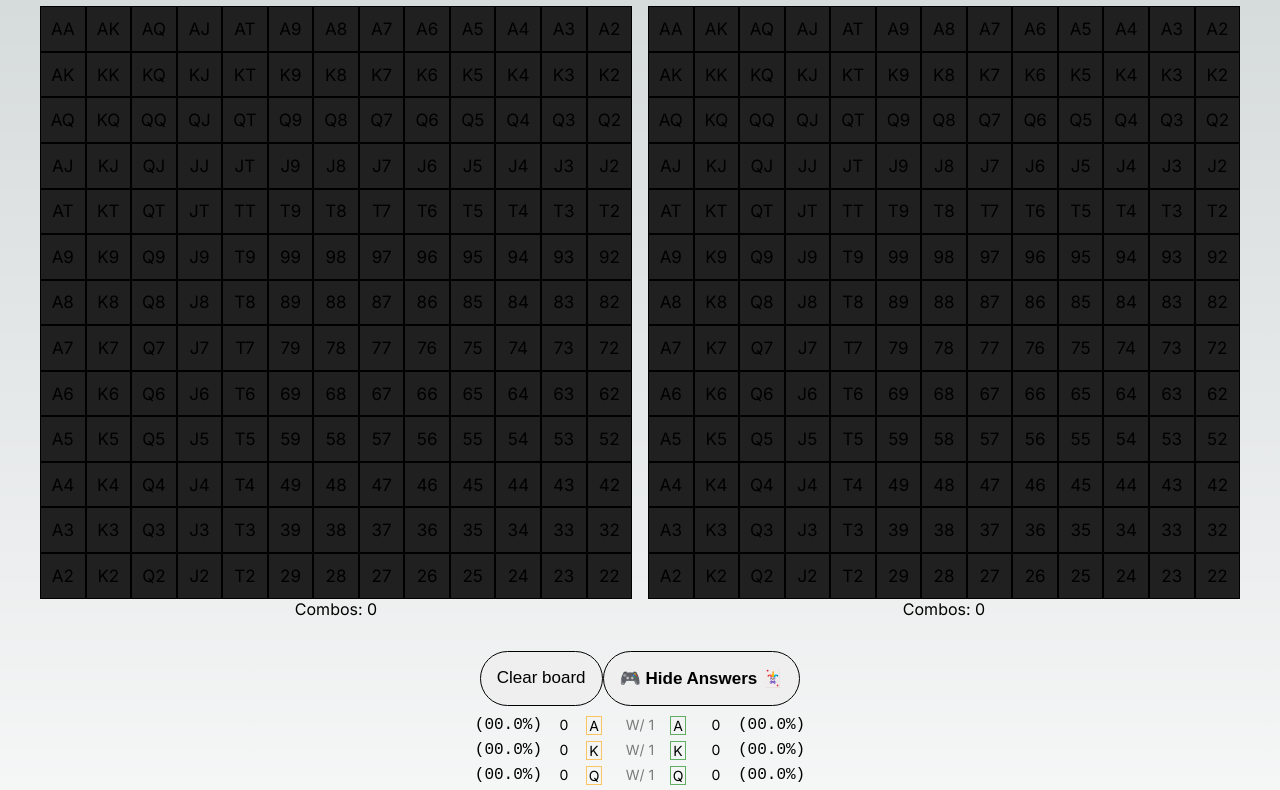
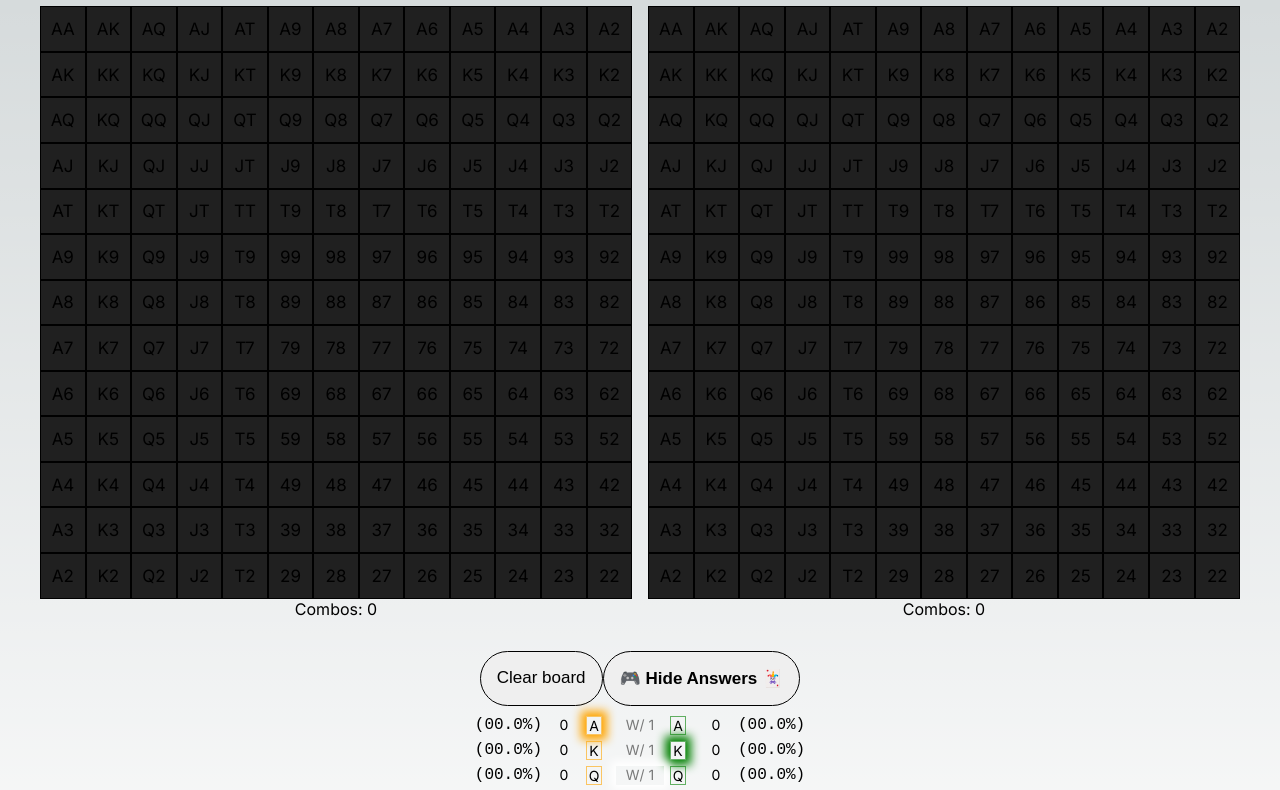
Before and after one commit to anchpop/hardly-know-her, a Next.js app: page / in a window 1280 px wide. Shown: the top 790 px of the page. Built offline with nearby package versions, Linux system fonts and the light colour scheme.

Commit message:
add glow tech

```diff
--- a/src/app/page.module.css
+++ b/src/app/page.module.css
@@ -143,3 +143,14 @@
   margin-top: 1rem;
   flex-direction: row;
 }
+
+.selected.g1 {
+  box-shadow: 0 0 10px 5px #ffa500;
+}
+
+.selected.g2 {
+  box-shadow: 0 0 10px 5px #008000;
+}
+.selected {
+  box-shadow: 0 0 10px 5px #ffffff;
+}
--- a/src/app/page.tsx
+++ b/src/app/page.tsx
@@ -158,9 +158,9 @@ export default function Home() {
 
   const [gameMode, setGameMode] = useState<boolean>(false);
 
-  const [guesses, setGuesses] = useState<("u1" | "u2" | "both" | undefined)[]>([
-    "u1",
-    "u2",
+  const [guesses, setGuesses] = useState<("g1" | "g2" | "both" | undefined)[]>([
+    "g1",
+    "g2",
     "both",
     undefined,
   ]);
@@ -206,7 +206,7 @@ export default function Home() {
         className={`${gameMode ? styles.gameContainer : ""} ${styles.comboGrid
           }`}
       >
-        {ranks.map((rank) => (
+        {ranks.map((rank, i) => (
           <React.Fragment key={rank}>
             {/* percentage */}
             <div
@@ -233,17 +233,17 @@ export default function Home() {
 
             {/* rank */}
             <div>
-              <div className={`${styles.g1} ${styles.rank}`}>{rank}</div>
+              <div className={`${guesses[i] === "g1" ? styles.selected : ""} ${styles.g1} ${styles.rank}`}>{rank}</div>
             </div>
 
             {/* separator */}
-            <div style={{ textAlign: "center" }}>
+            <div style={{ textAlign: "center" }} className={`${guesses[i] === "both" ? styles.selected : ""}`}>
               <div style={{ opacity: 0.5 }}>W/ 1</div>
             </div>
 
             {/* rank */}
             <div>
-              <div className={`${styles.g2} ${styles.rank}`}>{rank}</div>
+              <div className={`${guesses[i] === "g2" ? styles.selected : ""} ${styles.g2} ${styles.rank}`}>{rank}</div>
             </div>
 
             {/* absolute number */}
```
